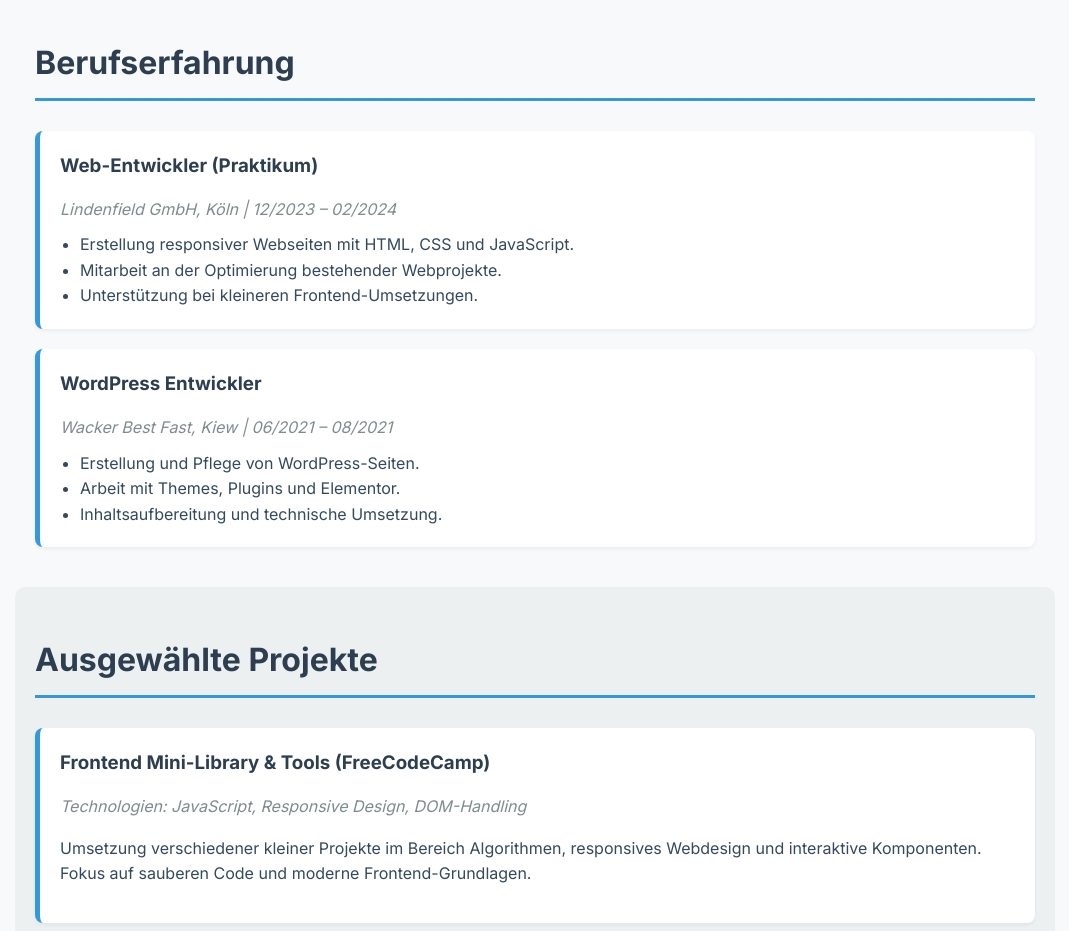
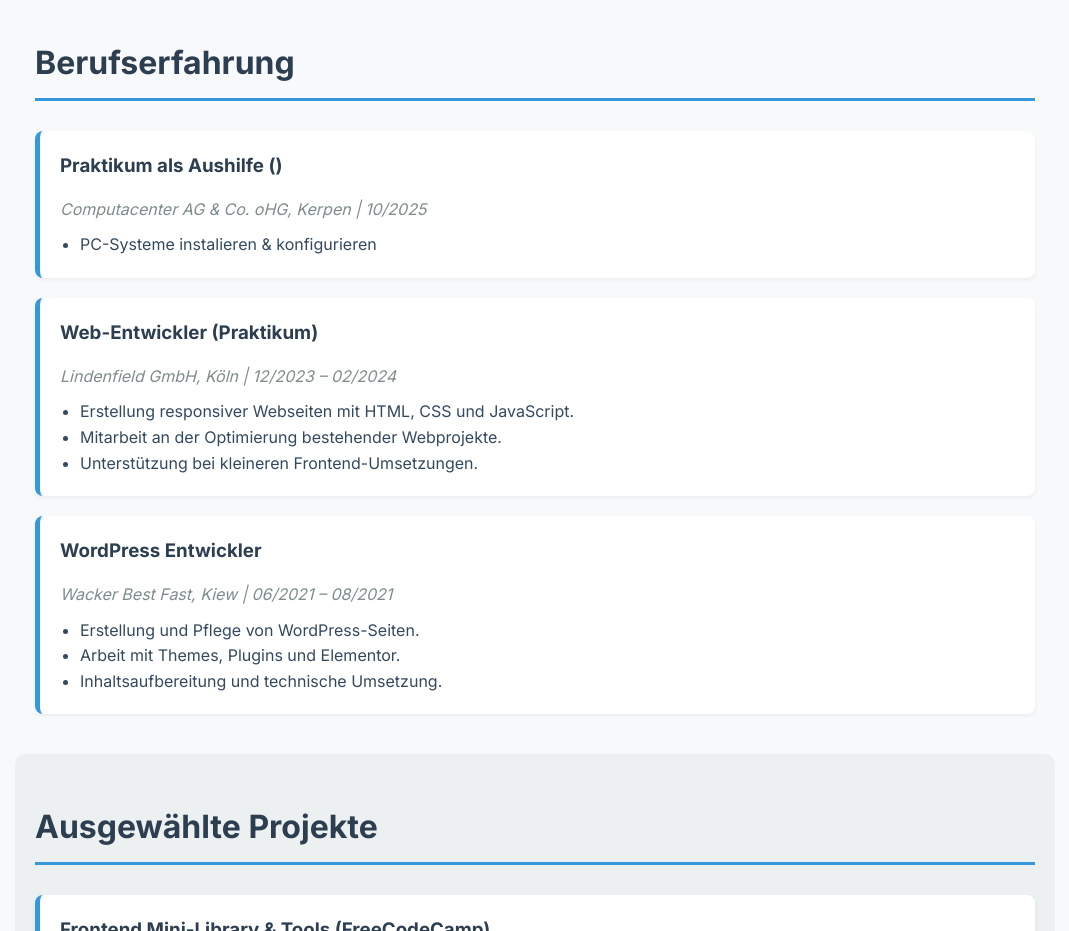
Before and after one commit to as7webking/frontend-miniportfoilo, a plain HTML site: page index.html in a window 1280 px wide. Shown: the part 780-1711 px from the top of the page, without its empty margins (105-1174 px from the left). Drawn offline with Linux system fonts and the light colour scheme.

Commit message:
added work place

```diff
--- a/index.html
+++ b/index.html
@@ -86,6 +86,16 @@
 
     <section id="erfahrung" class="container">
       <h2>Berufserfahrung</h2>
+
+      <div class="entry">
+        <h3>Praktikum als Aushilfe ()</h3>
+        <p class="subtitle">Computacenter AG & Co. oHG, Kerpen | 10/2025</p>
+        <ul>
+          <li>
+            PC-Systeme instalieren & konfigurieren
+          </li>
+        </ul>
+      </div>
 
       <div class="entry">
         <h3>Web-Entwickler (Praktikum)</h3>
```
